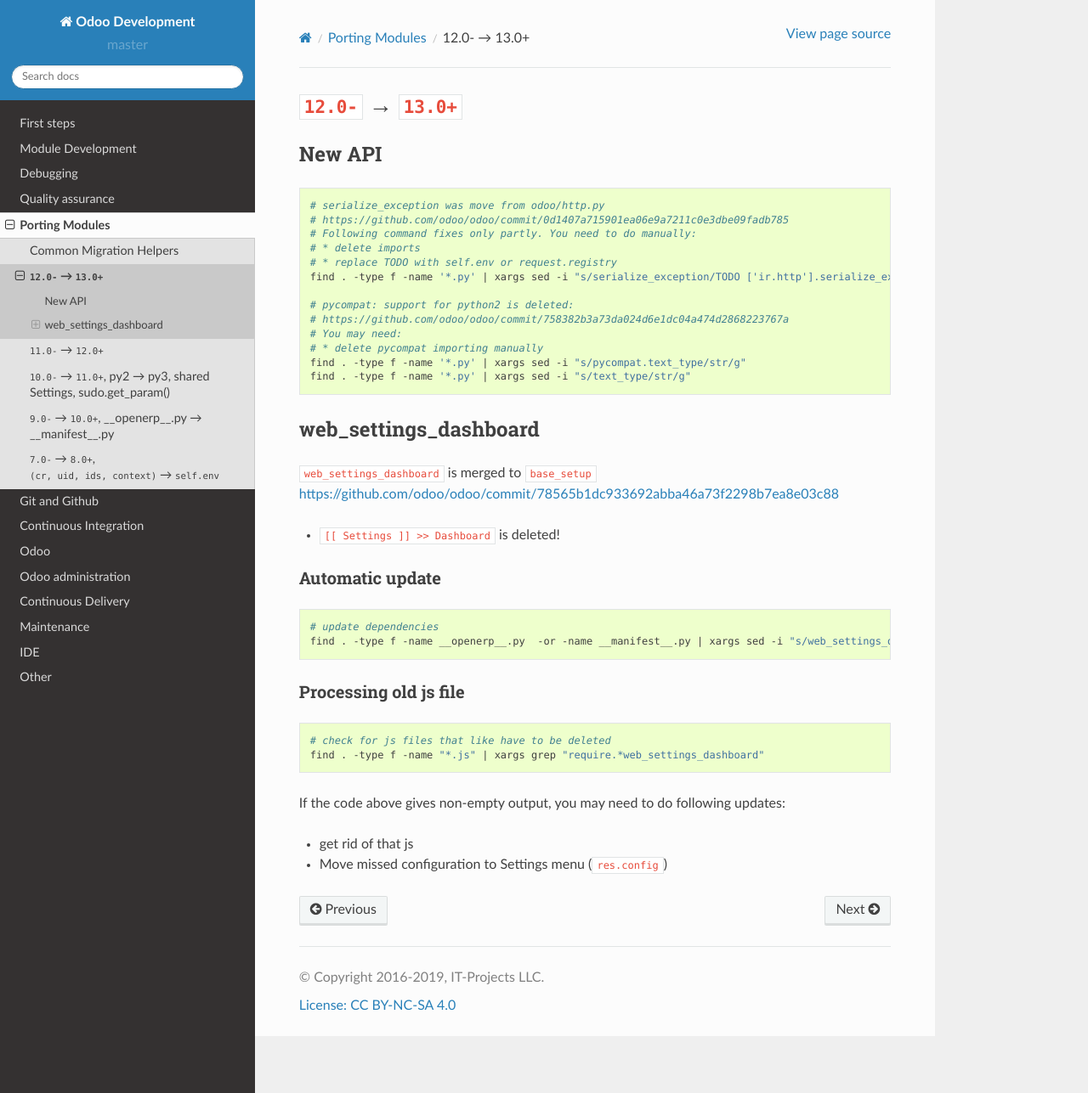
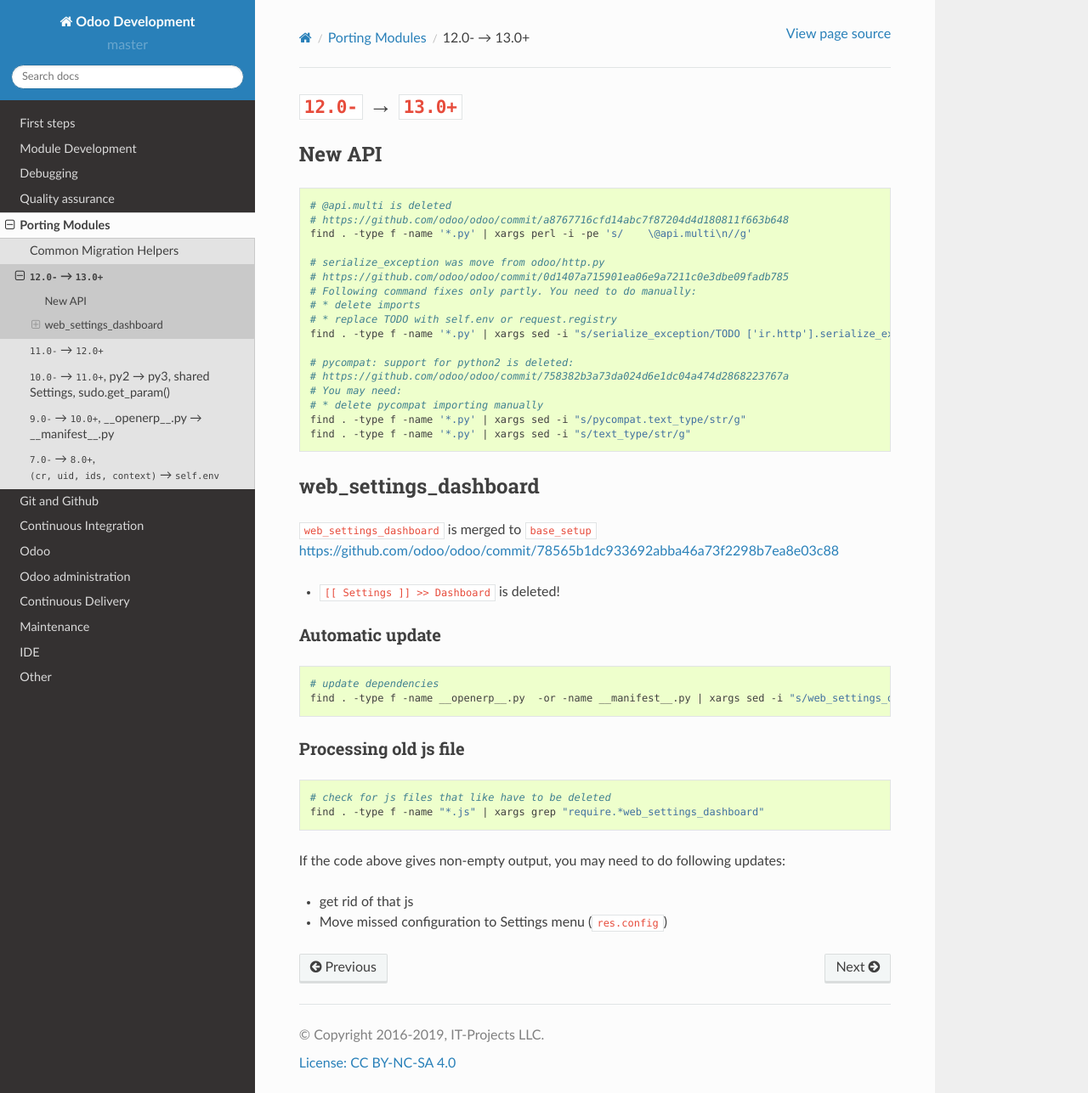
Before and after one commit to itpp-labs/odoo-development, a Sphinx documentation site: the page built from docs/migration/migrate-odoo-12-to-13.rst, in a window 1280 px wide and 1287 px high. Shown: the whole window at 85% size. Built offline with Sphinx 7.4.7 and the Read the Docs theme 2.0.0, drawn with Linux system fonts in a browser that asks for light colours.

Commit message:
Update migrate-odoo-12-to-13.rst

```diff
--- a/docs/migration/migrate-odoo-12-to-13.rst
+++ b/docs/migration/migrate-odoo-12-to-13.rst
@@ -6,6 +6,10 @@
 =======
 
 .. code-block:: sh
+
+    # @api.multi is deleted
+    # https://github.com/odoo/odoo/commit/a8767716cfd14abc7f87204d4d180811f663b648
+    find . -type f -name '*.py' | xargs perl -i -pe 's/    \@api.multi\n//g'
 
     # serialize_exception was move from odoo/http.py
     # https://github.com/odoo/odoo/commit/0d1407a715901ea06e9a7211c0e3dbe09fadb785
```
